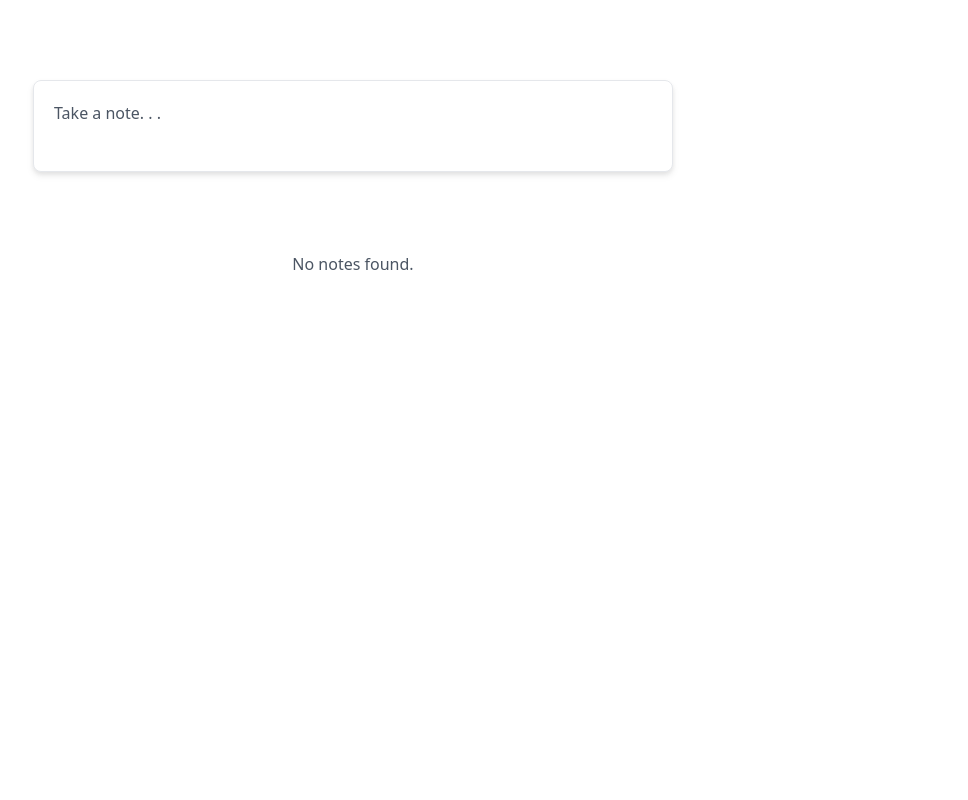
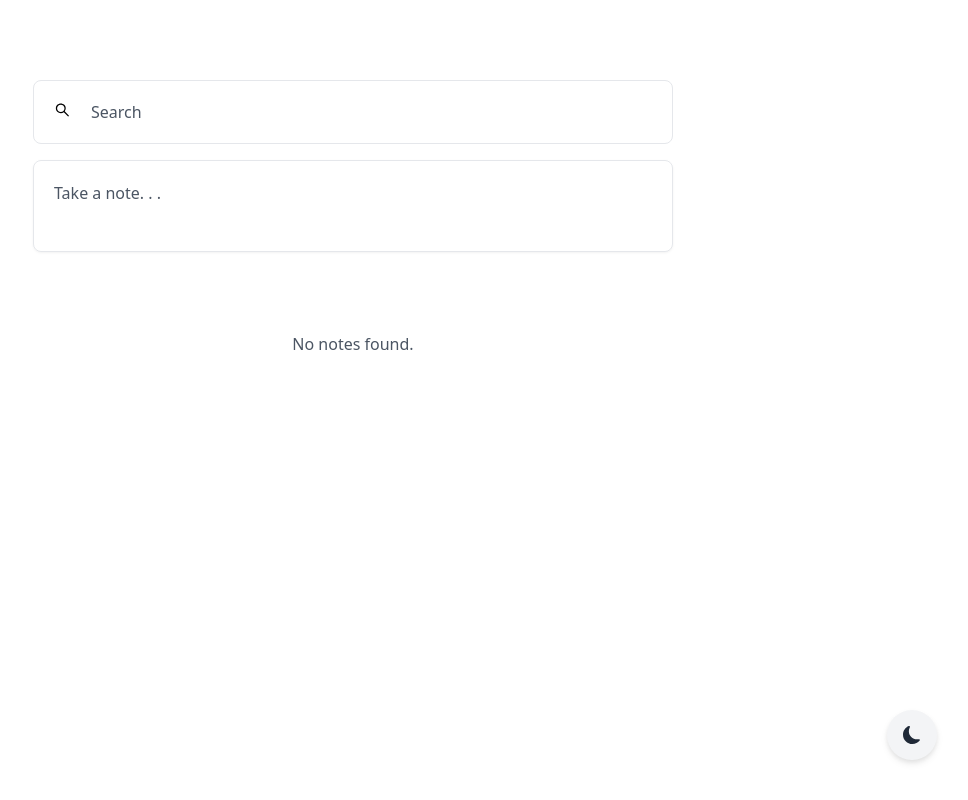
Before and after one commit to TerThesz/Portfolio, a Next.js app: page /keep-clone in a window 1280 px wide. Shown: the whole page, without its empty margins (287-1255 px from the left). Built offline with nearby package versions, Linux system fonts and the light colour scheme.

Commit message:
✨ fixed stuff & created SearchBar and ChangeTheme elements

```diff
--- a/components/keep-clone/AddNote.tsx
+++ b/components/keep-clone/AddNote.tsx
@@ -1,4 +1,4 @@
-import { TextareaHTMLAttributes, useEffect } from 'react';
+import { useEffect } from 'react';
 
 const AddNote = ({ set_content }: any) => {
   useEffect(() => {
@@ -12,7 +12,8 @@ const AddNote = ({ set_content }: any) => {
     });
 
     content_element?.addEventListener('blur', () => {
-      if (content_element.innerHTML === '') {
+      // @ts-ignore
+      if (content_element.innerHTML === '' && document.getElementById('new-note-title')?.value === '') {
         document.getElementById('new-note-title')?.classList.add('hidden');
 
         document.getElementById('new-note-menu')?.classList.add('hidden');
@@ -24,31 +25,41 @@ const AddNote = ({ set_content }: any) => {
       if (content_element?.innerHTML !== '') return document.getElementById('new-note-content-placeholder')?.classList.add('hidden');
       document.getElementById('new-note-content-placeholder')?.classList.remove('hidden');
     });
+
+    document.getElementById('new-note-title')?.addEventListener('keypress', (e) => {
+      if (e.key === 'Enter') {
+        document.getElementById('new-note-save')?.click();
+      }
+    });
   }, []);
 
   return (
     <>
-      <div className='w-[40rem] bg-white border border-gray-200 border-solid drop-shadow-md rounded-lg mt-20 p-5'>
+      <div className='relative w-[40rem] bg-white dark:bg-gray-800 border border-gray-200 border-solid dark:border-gray-900 drop-shadow-sm rounded-lg mt-4 p-5 dark:text-white'>
         <input
           id='new-note-title'
           type='text'
-          className='hidden text-[18px] placeholder:font-[700] font-[500] w-full mb-2'
+          className='hidden text-[18px] placeholder:font-[700] font-[500] w-full mb-2 bg-transparent'
           placeholder='Title'
         />
-        <div className='w-full h-full relative'>
+        <div className='w-full relative'>
           <div
             id='new-note-content'
-            className='top-0 left-0 text-[17px] min-h-[50px] max-h-[300px] placeholder:font-[700] font-[400] w-full overflow-x-hidden overflow-y-auto outline-none border-none'
+            className='text-[17px] min-h-[50px] max-h-[300px] placeholder:font-[700] font-[400] w-full overflow-x-hidden overflow-y-auto outline-none border-none'
             contentEditable
           ></div>
-          <p id='new-note-content-placeholder' className='absolute top-0 left-0 text-gray-600 font-medium pointer-events-none'>
+          <p
+            id='new-note-content-placeholder'
+            className='absolute top-0 left-0 text-gray-600 dark:text-white font-medium pointer-events-none'
+          >
             Take a note. . .
           </p>
         </div>
 
-        <div id='new-note-menu' className='hidden w-full h-full mt-3'>
+        <div id='new-note-menu' className='hidden w-full mt-3'>
           <button
             className='hover:font-medium'
+            id='new-note-save'
             onClick={() => {
               // @ts-ignore
               const title = document.getElementById('new-note-title')?.value;
@@ -61,6 +72,7 @@ const AddNote = ({ set_content }: any) => {
                 .replaceAll('&lt;/div&gt;', '</div>');
 
               set_content((old_content: Array<any>) => {
+                console.log([{ title, content }, ...old_content]);
                 return [{ title, content }, ...old_content];
               });
 
--- /dev/null
+++ b/components/keep-clone/ChangeTheme.tsx
@@ -0,0 +1,33 @@
+import { useEffect, useState } from 'react';
+import { BsFillSunFill, BsFillMoonFill } from 'react-icons/bs';
+
+const ChangeTheme = () => {
+  const [theme, set_theme] = useState('light');
+
+  useEffect(() => {
+    set_theme(localStorage.theme || 'light');
+  }, []);
+
+  return (
+    <div
+      onClick={() => {
+        if (localStorage.theme === 'dark') {
+          localStorage.theme = 'light';
+          document.documentElement.classList.remove('dark');
+
+          set_theme('light');
+        } else {
+          localStorage.theme = 'dark';
+          document.documentElement.classList.add('dark');
+
+          set_theme('dark');
+        }
+      }}
+      className='absolute right-14 bottom-10 text-gray-800 dark:text-yellow-200 p-4 dark:bg-gray-800 drop-shadow-md hover:scale-105 cursor-pointer active:scale-100 bg-gray-100 rounded-full'
+    >
+      {theme === 'light' ? <BsFillMoonFill size='18px' /> : <BsFillSunFill size='20px' />}
+    </div>
+  );
+};
+
+export default ChangeTheme;
--- a/components/keep-clone/Notes.tsx
+++ b/components/keep-clone/Notes.tsx
@@ -1,11 +1,11 @@
 const Notes = ({ found_content, content }: any) => {
   return (
-    <div className='w-full h-full mt-20 px-20 grid grid-cols-5 gap-5'>
+    <div className='w-full h-full mt-20 px-20 grid grid-cols-5 grid-rows-5 gap-5 dark:bg-gray-700 dark:text-white'>
       {(() => {
-        if (found_content.length) return found_content.map((note: any, key: any) => <NoteElement data={note} key={key} />);
+        if (found_content && found_content.length) return found_content.map((note: any, key: any) => <NoteElement data={note} key={key} />);
         if (content.length) return content.map((note: any, key: any) => <NoteElement data={note} key={key} />);
 
-        return <p className='text-center text-gray-600 col-span-5'>No notes found.</p>;
+        return <p className='text-center text-gray-600 dark:text-white col-span-5'>No notes found.</p>;
       })()}
     </div>
   );
@@ -13,7 +13,7 @@ const Notes = ({ found_content, content }: any) => {
 
 const NoteElement = ({ data }: any) => {
   return (
-    <div className='w-full rounded-lg border p-6 border-gray-300'>
+    <div className='w-full rounded-lg border p-6 border-gray-300 dark:border-gray-900'>
       {data.title ? <h3 className='text-[18px] font-[600] mb-2'>{data.title}</h3> : null}
       <p dangerouslySetInnerHTML={{ __html: data.content }} className='text-[16px] font-[400]'></p>
     </div>
--- /dev/null
+++ b/components/keep-clone/SearchBar.tsx
@@ -0,0 +1,32 @@
+import { AiOutlineSearch } from 'react-icons/ai';
+
+const SearchBar = ({ set_found, content, found }: any) => {
+  return (
+    <div className='mt-20 w-[40rem] flex bg-white dark:bg-gray-800 border border-gray-200 border-solid dark:border-gray-900 rounded-lg p-5 dark:text-white'>
+      <AiOutlineSearch size='18px' />
+
+      <input
+        onInput={(e) => {
+          if ((e.target as HTMLInputElement).value === '') return set_found(null);
+
+          set_found(
+            content.filter((note: any) => {
+              console.log(note);
+
+              return (
+                note.title.toLowerCase().includes((e.target as HTMLInputElement).value.toLowerCase().replaceAll(' ', '')) ||
+                note.content.toLowerCase().includes((e.target as HTMLInputElement).value.toLowerCase().replaceAll(' ', ''))
+              );
+            })
+          );
+        }}
+        type='text'
+        id='search-bar'
+        className='ml-5 h-full w-full bg-transparent'
+        placeholder='Search'
+      />
+    </div>
+  );
+};
+
+export default SearchBar;
--- a/pages/keep-clone/index.tsx
+++ b/pages/keep-clone/index.tsx
@@ -1,17 +1,28 @@
 import type { NextPage } from 'next';
-import { useState } from 'react';
+import { useEffect, useState } from 'react';
 import AddNote from '../../components/keep-clone/AddNote';
+import ChangeTheme from '../../components/keep-clone/ChangeTheme';
 import Notes from '../../components/keep-clone/Notes';
+import SearchBar from '../../components/keep-clone/SearchBar';
 
 const index: NextPage = () => {
   const [content, set_content] = useState([]);
   const [found_content, set_found_content] = useState([]);
 
+  useEffect(() => {
+    if (localStorage.theme === 'dark') return document.documentElement.classList.add('dark');
+
+    document.documentElement.classList.remove('dark');
+  }, []);
+
   return (
-    <div className='relative w-full h-full flex flex-col justify-center items-center'>
+    <div className='w-full h-screen flex flex-col justify-center items-center dark:bg-gray-700'>
+      <SearchBar set_found={set_found_content} content={content} found={found_content} />
       <AddNote set_content={set_content} />
 
       <Notes found_content={found_content} content={content} />
+
+      <ChangeTheme />
     </div>
   );
 };
--- a/styles/globals.css
+++ b/styles/globals.css
@@ -7,7 +7,7 @@
 @layer components {
   html,
   body {
-    @apply w-screen h-screen m-0 p-0;
+    @apply w-screen h-screen m-0 p-0 overflow-x-hidden;
   }
 
   *,
@@ -21,6 +21,6 @@
 
   input,
   textarea {
-    @apply placeholder:text-gray-600 placeholder:font-medium outline-none border-none;
+    @apply placeholder:text-gray-600 dark:text-white placeholder:dark:text-white placeholder:font-medium outline-none border-none;
   }
 }
--- a/tailwind.config.js
+++ b/tailwind.config.js
@@ -1,5 +1,6 @@
 module.exports = {
   mode: 'jit',
+  darkMode: 'class',
   content: ['pages/**/*.{js,jsx,ts,tsx}', 'components/**/*.{js,jsx,ts,tsx}'],
   theme: {
     extend: {
```
